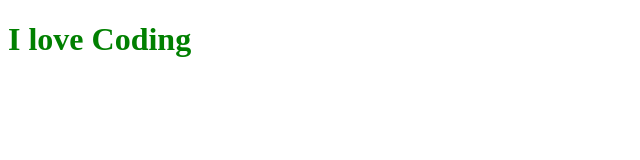
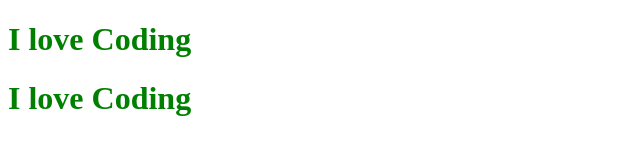
Before and after one commit to juniorcodersclub/web, a plain HTML site: page index.html in a window 1280 px wide. Shown: the whole page, without its empty margins (0-640 px from the left). Drawn offline with Linux system fonts and the light colour scheme.

Commit message:
Added another love

```diff
--- a/index.html
+++ b/index.html
@@ -9,6 +9,7 @@
 
 <body>
   <h1 style="color: green;">I love Coding</h1>
+    <h1 style="color: green;">I love Coding</h1>
 </body>
 
 </html>
```
